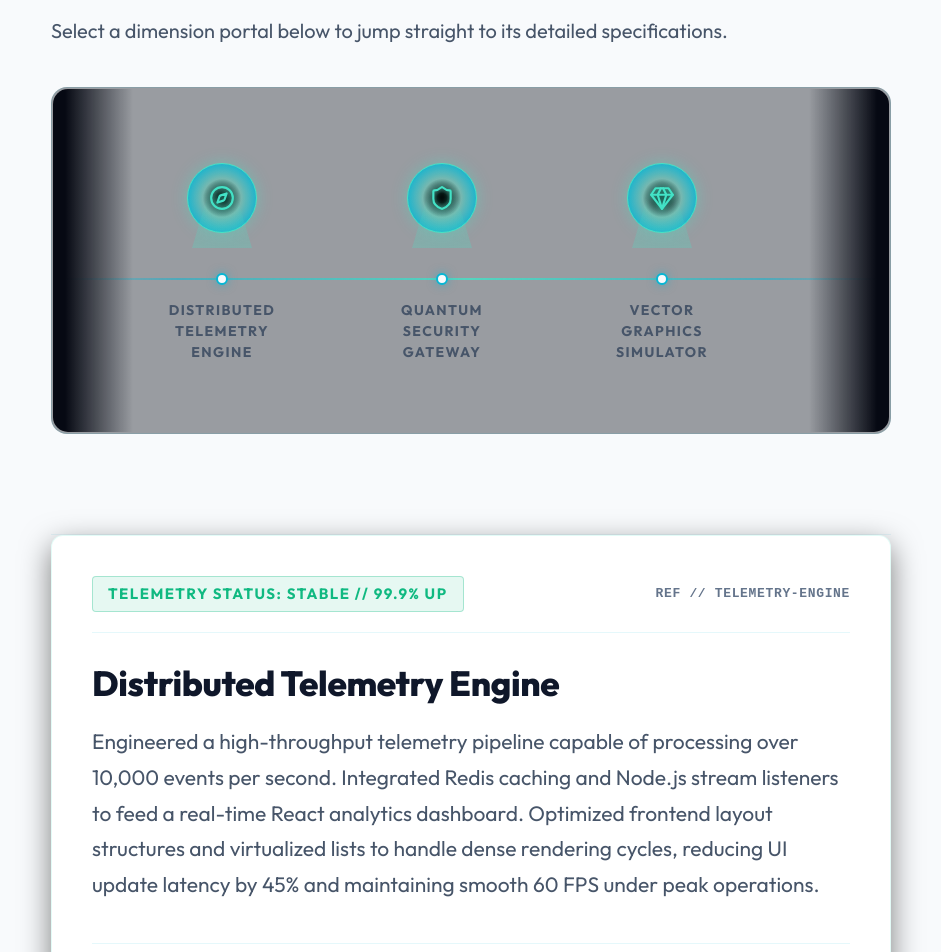
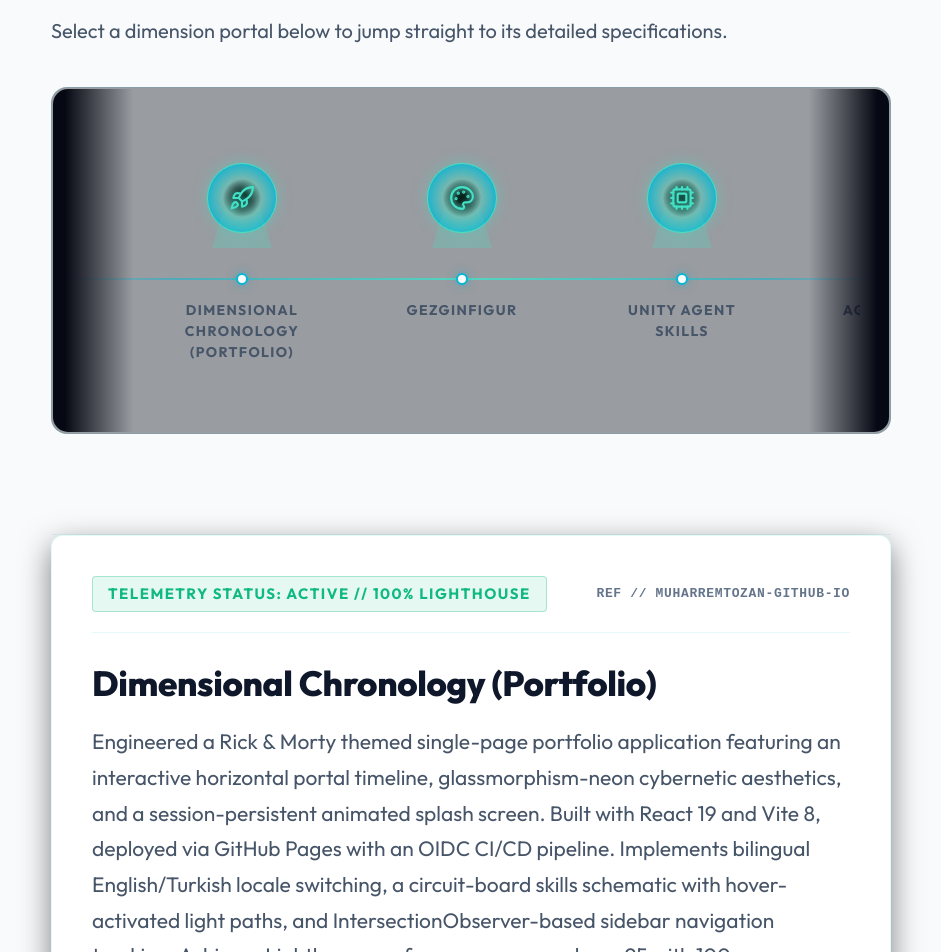
Before and after one commit to MuharremTozan/muharremtozan.github.io, a React (Vite) app: page / in a window 1280 px wide. Shown: the part 1180-2132 px from the top of the page, without its empty margins (309-1250 px from the left). Built offline with nearby package versions, Linux system fonts and the light colour scheme.

Commit message:
feat: enhance project details and UI components with new features and styles

```diff
--- a/src/components.css
+++ b/src/components.css
@@ -328,6 +328,9 @@
 .pills-grid { display: flex; flex-wrap: wrap; gap: 0.5rem; }
 .tech-pill { font-size: 0.75rem; font-weight: 700; background: rgba(6, 182, 212, 0.06); border: 1px solid rgba(6, 182, 212, 0.15); color: var(--accent-cyan); padding: 0.25rem 0.65rem; border-radius: 4px; letter-spacing: 0.02em; transition: background-color 0.2s, border-color 0.2s; }
 .tech-pill:hover { background: rgba(6, 182, 212, 0.12); border-color: rgba(6, 182, 212, 0.3); }
+.stars-row { display: flex; align-items: center; gap: 0.4rem; margin-top: 0.75rem; }
+.star-icon { color: #fbbf24; }
+.stars-count { font-size: 0.75rem; font-weight: 700; color: var(--accent-cyan); letter-spacing: 0.02em; }
 .links-row { display: flex; flex-direction: column; gap: 0.75rem; }
 .gateway-btn { display: flex; align-items: center; justify-content: center; gap: 0.5rem; padding: 0.6rem 1rem; font-size: 0.8rem; font-weight: 700; border-radius: 6px; cursor: pointer; transition: background-color 0.2s, border-color 0.2s, box-shadow 0.2s, transform 0.2s; text-decoration: none; box-sizing: border-box; width: 100%; }
 .gateway-btn.active-portal { background: rgba(67, 226, 198, 0.08); border: 1px solid rgba(67, 226, 198, 0.25); color: var(--primary-glow); }
--- a/src/components/ContactCommLink.jsx
+++ b/src/components/ContactCommLink.jsx
@@ -5,7 +5,7 @@ export default function ContactCommLink({ ui, currentLang }) {
   const [copied, setCopied] = useState(false);
 
   // Professional details
-  const emailAddress = "mtozan.dev@gmail.com"; // Professional email contact
+  const emailAddress = "muharremtozan@hotmail.com"; // Professional email contact
   const linkedinUrl = "https://www.linkedin.com/in/muharrem-tozan-3658b1222/"; // Updated to user's LinkedIn
   const githubUrl = "https://github.com/MuharremTozan"; // Updated to user's GitHub
 
--- a/src/components/PortalTimeline.jsx
+++ b/src/components/PortalTimeline.jsx
@@ -1,14 +1,36 @@
-import React from 'react';
-import { Compass, Shield, Gem } from 'lucide-react';
+import React, { useRef, useEffect } from 'react';
+import { Compass, Shield, Gem, Rocket, Palette, Cpu, Swords, Timer } from 'lucide-react';
 
 // Maps project ID to corresponding Lucide vector icon
 const iconMap = {
   'telemetry-engine': Compass,
   'secure-gateway': Shield,
   'canvas-simulator': Gem,
+  'muharremtozan-github-io': Rocket,
+  'gezginfigur': Palette,
+  'unity-agent-skills': Cpu,
+  'agentic-duel': Swords,
+  'time-reporter': Timer,
 };
 
 export default function PortalTimeline({ projects, onSelectProject, ui, currentLang }) {
+  const galleryRef = useRef(null);
+
+  useEffect(() => {
+    const el = galleryRef.current;
+    if (!el) return;
+
+    const onWheel = (e) => {
+      if (el.scrollWidth > el.clientWidth) {
+        e.preventDefault();
+        el.scrollLeft += e.deltaY;
+      }
+    };
+
+    el.addEventListener('wheel', onWheel, { passive: false });
+    return () => el.removeEventListener('wheel', onWheel);
+  }, []);
+
   return (
     <div id="experience" className="page-section experience-timeline-section">
       <div className="section-intro">
@@ -22,7 +44,7 @@ export default function PortalTimeline({ projects, onSelectProject, ui, currentL
         <div className="portal-timeline-line"></div>
 
         {/* Scrollable portal container */}
-        <div className="portal-gallery">
+        <div className="portal-gallery" ref={galleryRef}>
           {projects.map((project) => {
             const IconComponent = iconMap[project.id] || Compass;
             const projectName = currentLang === 'en' ? project.name_en : project.name_tr;
--- a/src/components/ProjectDetailCard.jsx
+++ b/src/components/ProjectDetailCard.jsx
@@ -1,9 +1,10 @@
 import React from 'react';
-import { ExternalLink, Github } from 'lucide-react';
+import { ExternalLink, Github, Star } from 'lucide-react';
 
 export default function ProjectDetailCard({ project, ui, currentLang, isFocused }) {
   const name = currentLang === 'en' ? project.name_en : project.name_tr;
   const description = currentLang === 'en' ? project.description_en : project.description_tr;
+  const status = currentLang === 'tr' && project.status_tr ? project.status_tr : project.status;
 
   return (
     <article
@@ -16,7 +17,7 @@ export default function ProjectDetailCard({ project, ui, currentLang, isFocused
       {/* Telemetry metadata status row */}
       <div className="project-telemetry-header">
         <span className={`telemetry-status ${project.status.toLowerCase().includes('unstable') ? 'unstable' : ''}`}>
-          {ui.proj_status}: {project.status}
+          {ui.proj_status}: {status}
         </span>
         <span className="dimension-slug">REF // {project.id.toUpperCase()}</span>
       </div>
@@ -38,6 +39,12 @@ export default function ProjectDetailCard({ project, ui, currentLang, isFocused
               </span>
             ))}
           </div>
+          {project.stars && (
+            <div className="stars-row">
+              <Star size={14} className="star-icon" />
+              <span className="stars-count">{project.stars} GitHub Stars</span>
+            </div>
+          )}
         </div>
 
         <div className="gateway-links">
--- a/src/data/locales.json
+++ b/src/data/locales.json
@@ -45,7 +45,7 @@
     "stats_status": "SİSTEM DURUMU",
     "stats_status_val": "ÇALIŞIYOR",
     "stats_load": "KOKPİT YÜKÜ",
-    "stats_load_val": "OPTMİZE EDİLDİ (0.12s FCP)",
+    "stats_load_val": "OPTİMİZE EDİLDİ (0.12s FCP)",
     "stats_auth": "GELİŞTİRİCİ ANAHTARI",
     "stats_auth_val": "YETKİLENDİRİLDİ // SEVİYE C-137",
     "stats_loc": "SEKTÖR KONUMU",
--- a/src/data/projects.json
+++ b/src/data/projects.json
@@ -1,41 +1,71 @@
 [
   {
-    "id": "telemetry-engine",
-    "name_en": "Distributed Telemetry Engine",
-    "name_tr": "Dağıtık Telemetri Motoru",
-    "description_en": "Engineered a high-throughput telemetry pipeline capable of processing over 10,000 events per second. Integrated Redis caching and Node.js stream listeners to feed a real-time React analytics dashboard. Optimized frontend layout structures and virtualized lists to handle dense rendering cycles, reducing UI update latency by 45% and maintaining smooth 60 FPS under peak operations.",
-    "description_tr": "Saniyede 10.000'den fazla olayı işleyebilen yüksek kapasiteli bir telemetri hattı tasarlandı. Gerçek zamanlı bir React analitik panelini beslemek için Redis önbellekleme ve Node.js akış (stream) dinleyicileri entegre edildi. Yoğun oluşturma (render) döngülerini işlemek için ön uç yerleşim yapıları ve sanallaştırılmış listeler optimize edilerek kullanıcı arayüzü güncelleme gecikmesi %45 azaltıldı ve yoğun yük altında akıcı 60 FPS performansı korundu.",
-    "techStack": ["React.js", "Node.js", "Redis", "Server-Sent Events", "Vite", "CSS Grid"],
-    "status": "STABLE // 99.9% UP",
+    "id": "muharremtozan-github-io",
+    "name_en": "Dimensional Chronology (Portfolio)",
+    "name_tr": "Portfolio",
+    "description_en": "Engineered a Rick & Morty themed single-page portfolio application featuring an interactive horizontal portal timeline, glassmorphism-neon cybernetic aesthetics, and a session-persistent animated splash screen. Built with React 19 and Vite 8, deployed via GitHub Pages with an OIDC CI/CD pipeline. Implements bilingual English/Turkish locale switching, a circuit-board skills schematic with hover-activated light paths, and IntersectionObserver-based sidebar navigation tracking. Achieves Lighthouse performance scores above 95 with 100 accessibility.",
+    "description_tr": "Etkileşimli yatay bir portal zaman çizelgesi, cam morfizmi-sibernetik neon estetiği ve oturum kalıcı animasyonlu bir açılış ekranı içeren Rick & Morty temalı tek sayfalık bir portföy uygulaması geliştirildi. React 19 ve Vite 8 ile inşa edilen proje, OIDC CI/CD hattı ile GitHub Pages üzerinden dağıtıldı. İngilizce/Türkçe iki dilli geçiş, fare ile üzerine gelindiğinde aktifleşen ışık yollarına sahip bir devre kartı yetenek şeması ve IntersectionObserver tabanlı yan navigasyon takibi uygulandı. Lighthouse performans puanları 95'in üzerinde ve 100 erişilebilirlik elde edildi.",
+    "techStack": ["React 19", "Vite 8", "Framer Motion", "Pico CSS", "Lucide Icons", "GitHub Actions", "OIDC"],
+    "status": "ACTIVE // 100% LIGHTHOUSE",
+    "status_tr": "AKTİF // %100 LIGHTHOUSE",
     "links": {
-      "live": "https://telemetry-dashboard.example.com",
-      "source": "https://github.com/mtozan/telemetry-engine"
+      "live": "https://muharremtozan.github.io",
+      "source": "https://github.com/MuharremTozan/muharremtozan.github.io"
     }
   },
   {
-    "id": "secure-gateway",
-    "name_en": "Quantum Security Gateway",
-    "name_tr": "Kuantum Güvenlik Geçidi",
-    "description_en": "Designed and deployed a highly secure Enterprise API Gateway serving as the primary authentication and token validation firewall. Standardized OpenID Connect (OIDC) federation workflows with OAuth 2.0. Developed a custom lightweight token decryption cache layer using Node.js, mitigating database lookups by 60% and successfully resisting simulated brute-force and DDoS telemetry rifts.",
-    "description_tr": "Birincil kimlik doğrulama ve jeton (token) doğrulama güvenlik duvarı olarak hizmet veren son derece güvenli bir Kurumsal API Geçidi tasarlandı ve konuşlandırıldı. OAuth 2.0 ile OpenID Connect (OIDC) birleşme iş akışları standartlaştırıldı. Node.js kullanarak özel, hafif bir jeton çözme önbellek katmanı geliştirilerek veritabanı sorguları %60 azaltıldı ve simüle edilmiş kaba kuvvet (brute-force) ile DDoS siber saldırılarına başarıyla direnildi.",
-    "techStack": ["Node.js", "Express", "OIDC / OAuth 2.0", "Redis", "Docker", "Linux Shell"],
-    "status": "SECURED // COMPLIANT",
+    "id": "gezginfigur",
+    "name_en": "GezginFigur",
+    "name_tr": "GezginFigur",
+    "description_en": "Architected a full-stack digital exhibition platform for showcasing 3D printed works, hand-painted miniatures, and collectible figures. Features a public gallery with smart filtering, detailed modal views (weight, stock, price, high-res imaging), and a comprehensive admin dashboard with GitHub OAuth2 authentication. Built with React 18 and TypeScript on the frontend, NestJS 10 with Mongoose ODM on the backend, MongoDB Atlas for storage, and Cloudinary for media CDN. Implements role-based authorization, filament stock tracking with color hex previews, and full relational CRUD across figures, collections, and filament entities.",
+    "description_tr": "3D baskı çalışmalarını, el boyaması minyatürleri ve koleksiyon figürlerini sergilemek için tam yığın bir dijital sergi platformu geliştirildi. Akıllı filtreleme ile halka açık galeri, detaylı modal görünümler (ağırlık, stok, fiyat, yüksek çözünürlüklü görseller) ve GitHub OAuth2 kimlik doğrulamalı kapsamlı bir yönetici paneli içerir. Ön uçta React 18 ve TypeScript, arkada NestJS 10 ve Mongoose ODM, depolama için MongoDB Atlas, medya CDN'si için Cloudinary kullanıldı. Rol tabanlı yetkilendirme, renk hex önizlemeli filament stok takibi ve figürler, koleksiyonlar ve filament varlıkları arasında tam ilişkisel CRUD işlemleri uygulandı.",
+    "techStack": ["React 18", "TypeScript", "NestJS 10", "MongoDB Atlas", "Mongoose", "Cloudinary", "GitHub OAuth2", "Vercel", "Render"],
+    "status": "DEPLOYED // FULL-STACK ACTIVE",
+    "status_tr": "YAYINDA // FULL-STACK AKTİF",
     "links": {
-      "live": "https://security-gateway.example.com",
-      "source": "https://github.com/mtozan/secure-gateway"
+      "live": "https://gezgin-figur.vercel.app",
+      "source": "https://github.com/MuharremTozan/GezginFigur"
     }
   },
   {
-    "id": "canvas-simulator",
-    "name_en": "Vector Graphics Simulator",
-    "name_tr": "Vektör Grafik Simülatörü",
-    "description_en": "Developed a high-performance vector rendering canvas engine simulating particle collision vectors and sub-atomic visual layers. Built using raw HTML5 Canvas API coupled with lightweight math calculation loops. Integrated Framer Motion coordinate interpolations in React to support interactive mouse-attraction anomalies, while maintaining zero layout thrashing on low-end mobile devices.",
-    "description_tr": "Parçacık çarpışma vektörlerini ve atom altı görsel katmanları simüle eden yüksek performanslı bir vektör işleme tuval (canvas) motoru geliştirildi. Hafif matematiksel hesaplama döngüleriyle birleştirilmiş ham HTML5 Canvas API kullanılarak inşa edildi. Etkileşimli fare çekim anomalilerini desteklemek için React'te Framer Motion koordinat enterpolasyonları entegre edildi ve düşük seviyeli mobil cihazlarda sıfır düzen titremesi (layout thrashing) sağlandı.",
-    "techStack": ["React.js", "HTML5 Canvas", "Framer Motion", "Vite", "Pico CSS"],
-    "status": "ACTIVE // FLUID 60FPS",
+    "id": "unity-agent-skills",
+    "name_en": "Unity Agent Skills",
+    "name_tr": "Unity Agent Skills",
+    "description_en": "Developed a comprehensive suite of specialized AI coding agent skills (Claude, Cursor, Windsurf) targeting professional Unity 6 development. Covers architectural design patterns (Abstract Factory, Builder, Command, Decorator, DI, FSM, MVC, Observer, Singleton, Strategy, Visitor), game systems (Data Persistence, Event Bus, Interaction, ECS/DOTS), and development workflows (Assembly Definitions, Code Review, UI Toolkit Data Binding, Procedural UI). Distributed via the Agent Skills CLI ecosystem for seamless agent integration, each skill includes markdown documentation and file templates enabling AI agents to generate production-quality Unity code following established project conventions.",
+    "description_tr": "Profesyonel Unity 6 geliştirmeyi hedefleyen, AI kodlama ajanları (Claude, Cursor, Windsurf) için özelleştirilmiş kapsamlı bir beceri paketi geliştirildi. Mimari tasarım desenleri (Abstract Factory, Builder, Command, Decorator, DI, FSM, MVC, Observer, Singleton, Strategy, Visitor), oyun sistemleri (Veri Kalıcılığı, Event Bus, Etkileşim, ECS/DOTS) ve geliştirme iş akışları (Assembly Definitions, Kod İnceleme, UI Toolkit Veri Bağlama, Prosedürel UI) kapsar. Agent Skills CLI ekosistemi üzerinden dağıtılan her beceri, AI ajanlarının yerleşik proje kurallarına uygun, üretim kalitesinde Unity kodu üretmesini sağlayan markdown dokümantasyonu ve dosya şablonları içerir.",
+    "techStack": ["Unity 6", "C#", "ScriptableObjects", "ECS/DOTS", "UI Toolkit", "Agent Skills CLI", "Design Patterns"],
+    "stars": 10,
+    "status": "PUBLISHED // 20+ MODULES",
+    "status_tr": "YAYINLANDI // 20+ MODÜL",
     "links": {
-      "live": "https://vector-graphics.example.com",
-      "source": "https://github.com/mtozan/canvas-simulator"
+      "source": "https://github.com/MuharremTozan/unity-agent-skills"
+    }
+  },
+  {
+    "id": "agentic-duel",
+    "name_en": "Agentic Duel",
+    "name_tr": "Agentic Duel",
+    "description_en": "Engineered a Unity-based AI agent competition framework where autonomous agents interact and compete within structured environments. The project leverages agent configuration systems for AI-driven development workflows, with dedicated documentation and reporting modules for capability tracking. Built primarily in C# with Python scripting components, incorporating MIT-licensed architecture for extensible agent-vs-agent and agent-vs-environment interaction paradigms. Includes comprehensive project scaffolding with asset management, package integration, and structured reporting pipelines for analyzing agent behavior and performance metrics.",
+    "description_tr": "Otonom ajanların yapılandırılmış ortamlarda etkileşime girdiği ve rekabet ettiği, Unity tabanlı bir AI ajan yarışması çerçevesi geliştirildi. Proje, AI odaklı geliştirme iş akışları için ajan yapılandırma sistemlerini, yetenek takibi için özel dokümantasyon ve raporlama modüllerini kullanır. Ağırlıklı olarak C# ile, Python betik bileşenleriyle inşa edilen proje, genişletilebilir ajan-ajana ve ajan-ortama etkileşim paradigmaları için MIT lisanslı bir mimari içerir. Varlık yönetimi, paket entegrasyonu ve ajan davranışı ile performans metriklerini analiz etmek için yapılandırılmış raporlama hatları içeren kapsamlı proje iskeleti barındırır.",
+    "techStack": ["Unity", "C#", "Python", "AI Agent Architecture", "ScriptableObjects", "MIT License"],
+    "status": "ACTIVE // 177 COMMITS",
+    "status_tr": "AKTİF // 177 COMMIT",
+    "links": {
+      "live": "https://turquoisewizards.itch.io/agentic-duel",
+      "source": "https://github.com/MuharremTozan/Agentic-Duel"
+    }
+  },
+  {
+    "id": "time-reporter",
+    "name_en": "Time Reporter",
+    "name_tr": "Time Reporter",
+    "description_en": "Developed a professional local-first Windows desktop application for productivity tracking with a distinctive steampunk aesthetic. Lives in the system tray, monitors active windows via native Windows API hooks, and provides deep analytics into work habits while maintaining 100% privacy with fully offline local storage. Features smart activity merging that consolidates short browsing sessions into development blocks, proactive idle detection with a 'Smart Popup' for categorizing gaps as Work or Break, and advanced analytics including daily pie charts and weekly bar charts. Supports deep customization with adjustable thresholds, data retention policies, custom app-to-category mappings, and Dark/Light/System theme switching.",
+    "description_tr": "Buhar punk estetiğine sahip, üretkenlik takibi için profesyonel, yerel-öncelikli bir Windows masaüstü uygulaması geliştirildi. Sistem tepsisinde çalışır, yerel Windows API kancaları aracılığıyla aktif pencereleri izler ve %100 gizlilikle tamamen çevrimdışı yerel depolama kullanarak çalışma alışkanlıkları hakkında derin analizler sağlar. Kısa tarama oturumlarını geliştirme bloklarında birleştiren akıllı aktivite birleştirme, boşlukları İş veya Mola olarak kategorize eden proaktif boşta algılama ile 'Akıllı Açılır Pencere' ve günlük pasta grafikleri ile haftalık çubuk grafikler dahil gelişmiş analitik özellikleri içerir. Ayarlanabilir eşikler, veri saklama politikaları, özel uygulama-kategori eşlemeleri ve Koyu/Açık/Sistem tema geçişi ile derin özelleştirmeyi destekler.",
+    "techStack": ["Python 3.10+", "CustomTkinter", "SQLite", "Windows API", "Matplotlib", "PyInstaller"],
+    "status": "RELEASED // v1.0 STEAMPUNK",
+    "status_tr": "SÜRÜM // v1.0 BUKHAR PUNK",
+    "links": {
+      "source": "https://github.com/MuharremTozan/Time-Reporter"
     }
   }
 ]
--- a/src/index.css
+++ b/src/index.css
@@ -276,12 +276,12 @@ h1, h2, h3, h4, h5, h6 {
 /* Horizontal scroll overflow box */
 .portal-gallery {
   display: flex;
-  gap: 3rem;
+  gap: 1rem;
   overflow-x: auto;
   padding: 1rem 3rem 2rem 3rem;
   z-index: 2;
   position: relative;
-  scrollbar-width: none; /* Firefox hide */
+  scrollbar-width: thin;
   scroll-snap-type: x proximity;
   -webkit-overflow-scrolling: touch;
 }
@@ -318,7 +318,7 @@ h1, h2, h3, h4, h5, h6 {
 
 /* The portal selector node */
 .portal-node {
-  flex: 0 0 160px;
+  flex: 0 0 200px;
   display: flex;
   flex-direction: column;
   align-items: center;
```
